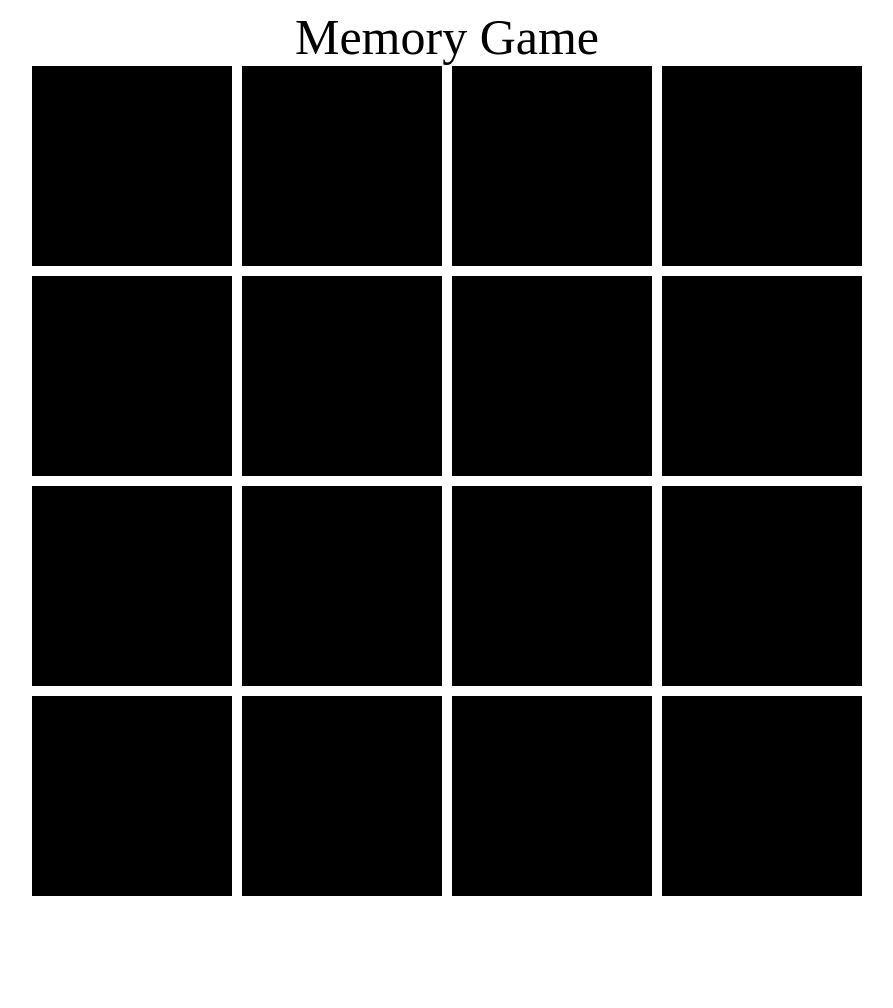
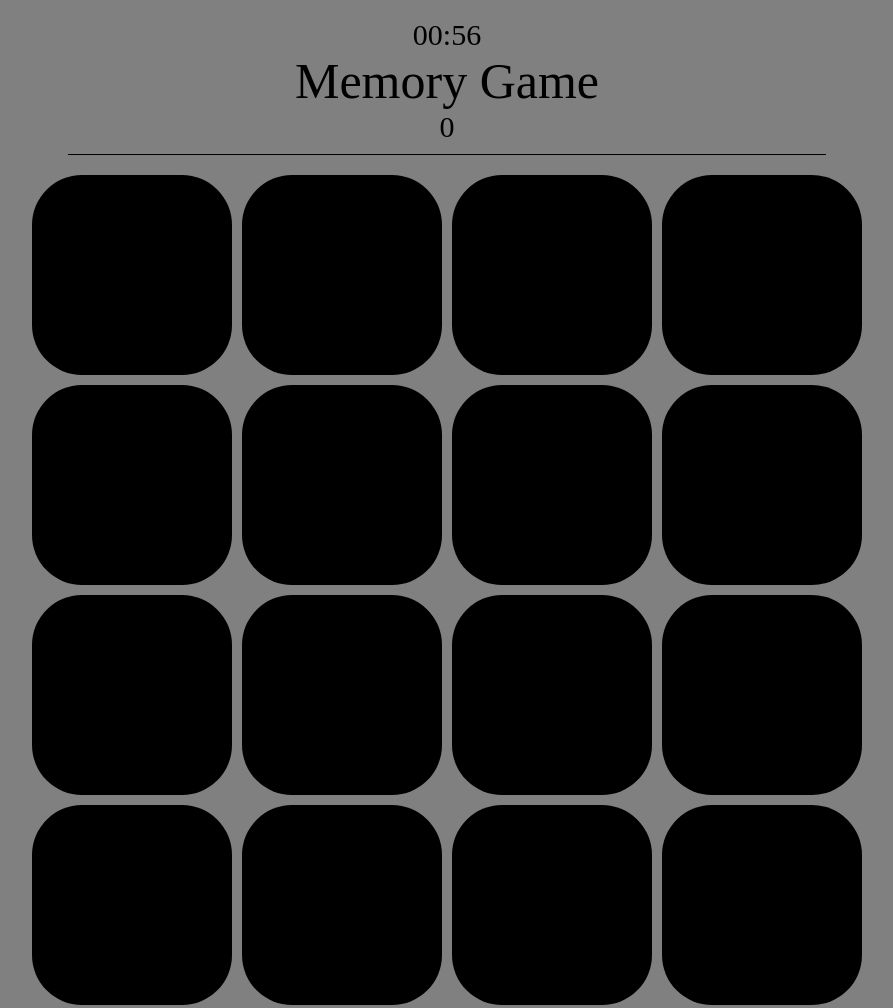
Before and after one commit to Aanandan-T-Ma/Memory-Game, a plain HTML site: page index.html in a window 1280 px wide. Shown: the whole page, without its empty margins (193-1086 px from the left). Before the commit the page ends 904 px from the top, so only its background shows below. Drawn offline with Linux system fonts and the light colour scheme.

Commit message:
Time & score

```diff
--- a/index.html
+++ b/index.html
@@ -9,7 +9,13 @@
     <script src="scripts.js" defer></script>
 </head>
 <body>
-    <header>Memory Game</header>
-    <main></main>
+    <header>
+        <div class="time"></div>
+        Memory Game
+        <div class="score"></div>
+    </header>
+    <main>
+        <div class="game"></div>
+    </main>
 </body>
 </html>
--- a/scripts.js
+++ b/scripts.js
@@ -2,8 +2,14 @@ var images = ['deer.jpg', 'elephant.jpg', 'gorilla.jpg', 'lion.jpg', 'monkey.jpg
 images.forEach(img => images.push(img))
 var cardsOpen = []
 var done = false
+var minutes = 1
+var seconds = 0
+var score = 0
+const time = document.querySelector('.time')
+const scoreDiv = document.querySelector('.score')
 
 init()
+setInterval(setTime, 1000)
 
 function shuffle(array){
     for(let i=0;i<array.length;i++){
@@ -16,7 +22,7 @@ function shuffle(array){
 
 function init(){
     shuffle(images)
-    const main = document.querySelector('main')
+    const main = document.querySelector('.game')
     images.forEach((img, index) => {
         let div = document.createElement('div')
         div.setAttribute('data-img-url', 'url(./img/' + img + ')')
@@ -25,11 +31,13 @@ function init(){
         div.setAttribute('onclick', 'showImage(this)')
         main.appendChild(div)
     })
+    updateScore()
 }
 
 function showImage(card){
     if(done) return
     if(cardsOpen.length === 1 && cardsOpen[0] === card.id) return
+    if(document.getElementById(card.id).getAttribute('data-img-url') === "url('./img/tick.jpg')") return
     if(cardsOpen.length === 2){
         if(cardsOpen[0] === card.id || cardsOpen[1] === card.id) return
         if(document.getElementById(cardsOpen[0]).getAttribute('data-img-url') !== "url('./img/tick.jpg')"){
@@ -52,7 +60,26 @@ function showImage(card){
                 c1.setAttribute('data-img-url', "url('./img/tick.jpg')")
                 c2.setAttribute('data-img-url', "url('./img/tick.jpg')")
                 done = false
+                score++
+                updateScore()
             }, 1000)
         }
     }
 }
+
+function setTime(){
+    if(seconds === -1) return
+    var mins = (minutes>9)? minutes : '0'+minutes
+    var secs = (seconds>9)? seconds : '0'+seconds
+    time.innerHTML = mins + ':' + secs
+    if(seconds) seconds--
+    else if(minutes){
+        minutes--
+        seconds = 59
+    }
+    else seconds = -1
+}
+
+function updateScore(){
+    scoreDiv.innerHTML = score
+}
--- a/styles.css
+++ b/styles.css
@@ -7,14 +7,19 @@ body {
     display: flex;
     flex-direction: column;
     align-items: center;
+    background-color: gray;
 }
 header {
     text-align: center;
     font-size: 50px;
+    margin: 10px auto 20px;
+    border-bottom: 1px ridge black;
+    width: 60%;
+    padding-bottom: 10px;
 }
-main {
+.game {
     display: grid;
-    grid-template-rows: repeat(var(--grid-rows), var(--card-size))  ;
+    grid-template-rows: repeat(var(--grid-rows), var(--card-size));
     grid-template-columns: repeat(var(--grid-columns), var(--card-size));
     grid-gap: 10px;
 }
@@ -23,4 +28,9 @@ main {
     height: var(--card-size);
     background: black no-repeat center;
     background-size: cover;
+    border-radius: 50px;
 }
+.time, .score {
+    font-size: 30px;
+    text-align: center;
+}
```
